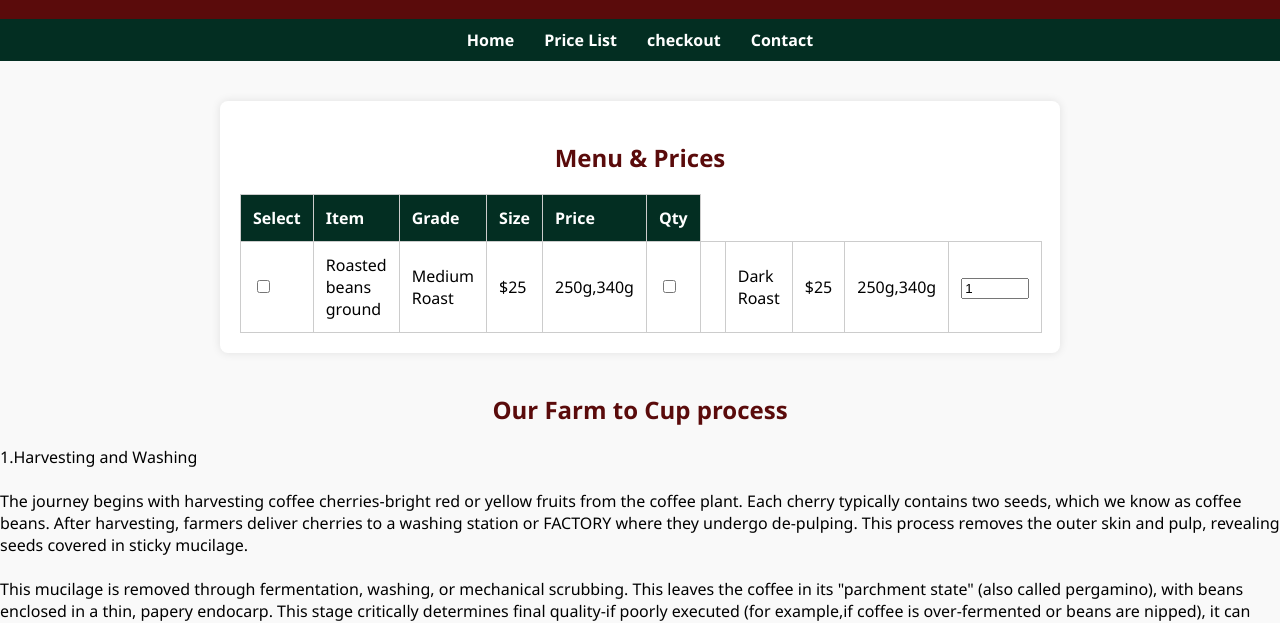
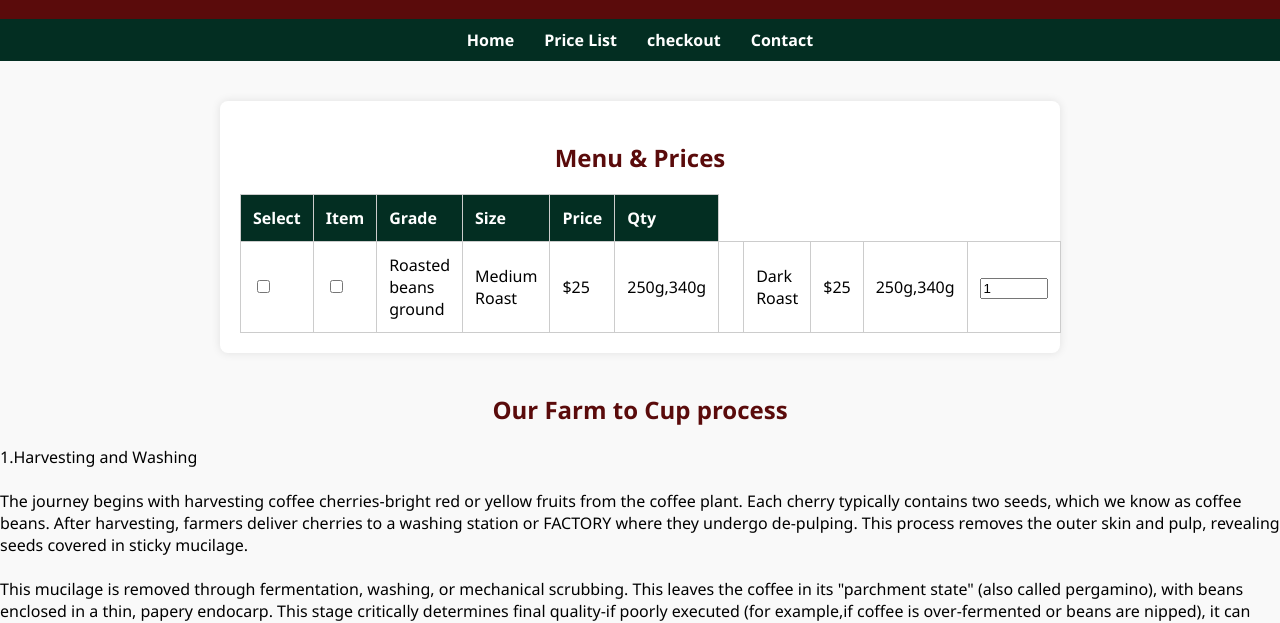
Before and after one commit to MUIRUM/njagu-coffee-site, a plain HTML site: page pricelist.html in a window 1280 px wide. Shown: the part 178-801 px from the top of the page. Drawn offline with Linux system fonts and the light colour scheme.

Commit message:
Update pricelist.html

```diff
--- a/pricelist.html
+++ b/pricelist.html
@@ -104,13 +104,14 @@
   <tbody>
     <tr>
       <td><input type="checkbox" name="item" value="Roasted Medium - 250g,340g $25"></td>
+      <td><input type="checkbox" name="item" value="Roasted Medium - 250g, $25"></td>
       <td>Roasted beans ground</td>
                   <td>Medium Roast</td>
                   <td>$25</td>
                   <td>250g,340g</td>
 
 
-        <td><input type="checkbox" name="item" value="Dark Roast"-250g,340g $25></td>
+
                   <td></td>
                   <td>Dark Roast</td>
                   <td>$25</td>
```
